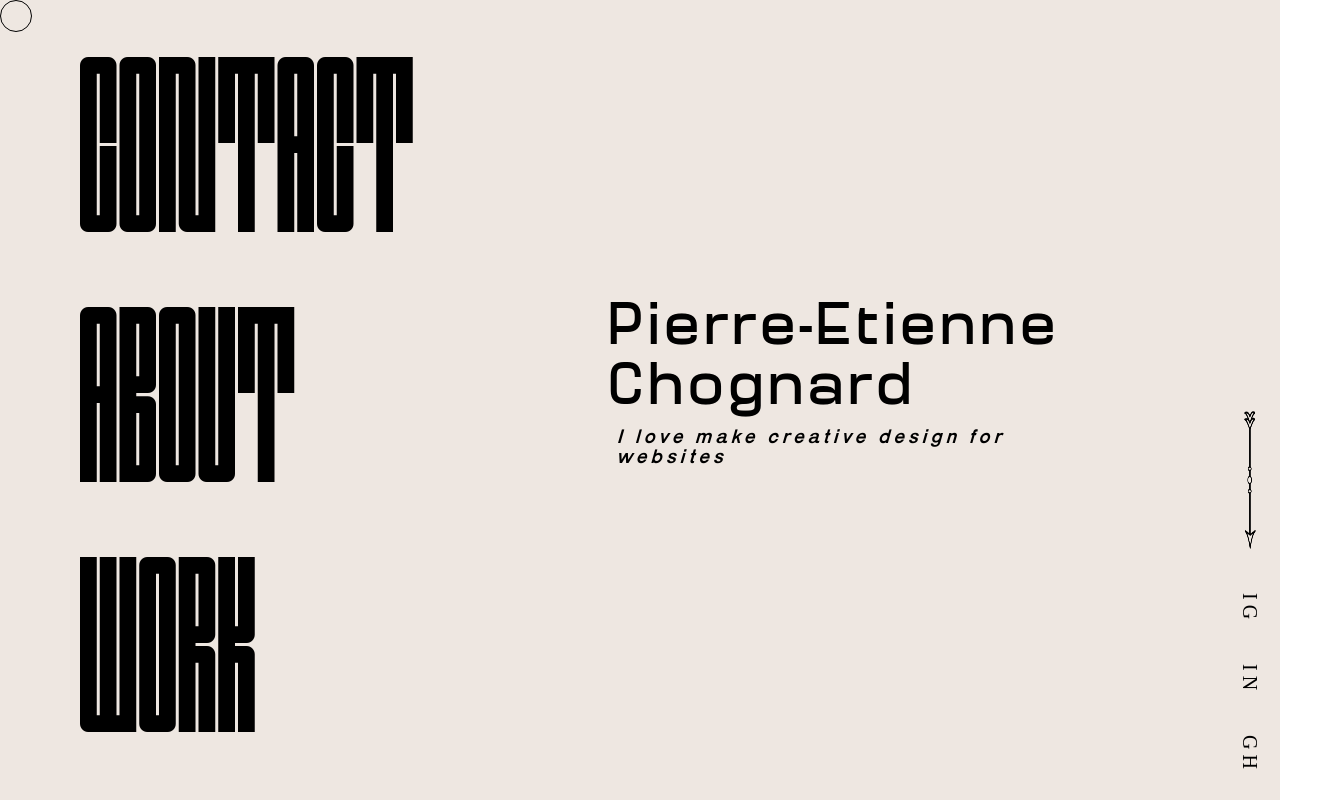
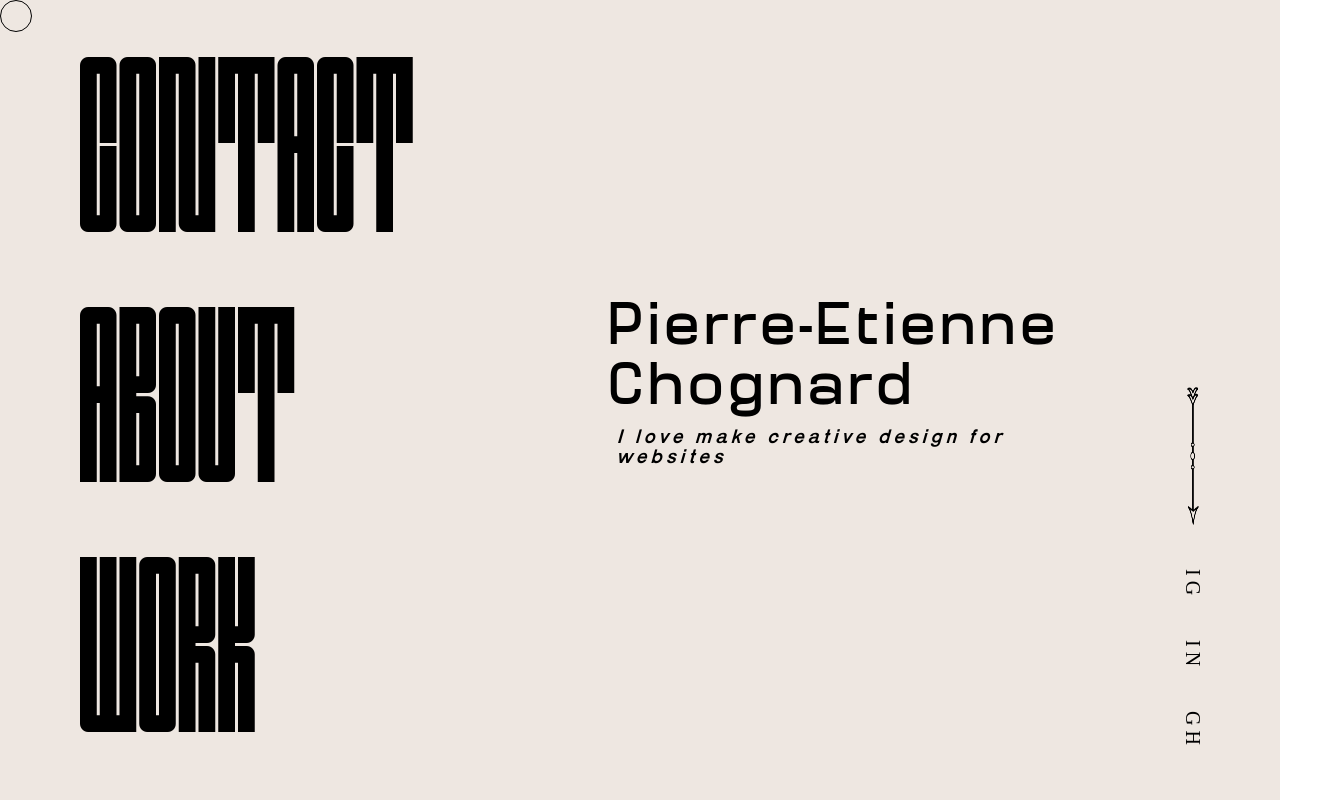
Before and after one commit to PeChog/Portofolio, a React (Create React App) app: page / in a window 1280 px wide. Shown: the whole page, 1325 px wide, since content can reach past the window. Built offline with nearby package versions, Linux system fonts and the light colour scheme; a web font is replaced by a local one.

Commit message:
fixing bug on home

```diff
--- a/src/pages/About/About.js
+++ b/src/pages/About/About.js
@@ -68,7 +68,7 @@ const About = () => {
               <div className="logos">
                 <img alt="github" src={Github} />
                 <img alt="Photoshop" src={Photoshop} />
-                <img alt="Figma" src={Figma} />
+                <img alt="Figma" src={Figma} style={{ width: "50px" }} />
               </div>
             </div>
             <h2 style={{ marginTop: "40px" }}>Curriculum vitæ</h2>
--- a/src/pages/Contact/Contact.js
+++ b/src/pages/Contact/Contact.js
@@ -32,7 +32,7 @@ const Contact = () => {
         exit={{ width: "100%" }}
         className="meet-container"
       >
-        <motion.div className="meet">Contact</motion.div>
+        <motion.div className="meet">Contact.</motion.div>
       </motion.div>
       <div>
         <div className="mail container">
--- a/src/pages/Home/Home.js
+++ b/src/pages/Home/Home.js
@@ -47,7 +47,7 @@ const Home = ({ onMouseEnter, onMouseLeave, isHovered, click, onClick }) => {
         )}
 
         <div className="menu ">
-          <Link className="home-link" to={"/contact"} state={{ mousePos }}>
+          <Link className="home-link" to={"/contact"}>
             CONTACT
           </Link>
           <Link className="home-link" to={"/about"}>
--- a/src/pages/Home/home.scss
+++ b/src/pages/Home/home.scss
@@ -2,10 +2,7 @@
   min-height: 100vh;
   background-color: #eee7e1;
   cursor: none;
-  .container {
-    width: 90vw;
-    margin: 0 auto;
-  }
+
   .app-cursor {
     z-index: 1000;
     border-radius: 50%;
@@ -88,14 +85,14 @@
       display: inline-block;
       vertical-align: bottom;
 
-      animation: ellipsis steps(4, end) 1500ms infinite;
+      animation: ellipsis steps(3, end) 1500ms infinite;
       content: "\2026";
 
       width: 0px;
     }
     @keyframes ellipsis {
       to {
-        width: 30px;
+        width: 20px;
       }
     }
 
@@ -110,7 +107,9 @@
   .social {
     display: flex;
     // border: green solid 1px;
-    margin-top: 55vh;
+    margin-top: 52vh;
+    padding-right: 57px;
+
     width: 60px;
 
     flex-direction: column;
@@ -118,9 +117,10 @@
     position: relative;
 
     float: right;
+
     img {
       margin-bottom: 50px;
-      //   border: solid red 1px;
+      // border: solid red 1px;
       transform: rotate(+0.25turn);
       width: 150px;
       height: 80px;
@@ -135,6 +135,7 @@
       font-size: 20px;
       letter-spacing: 5px;
       cursor: none;
+      // border: solid yellow 1px;
     }
 
     a:hover {
```
